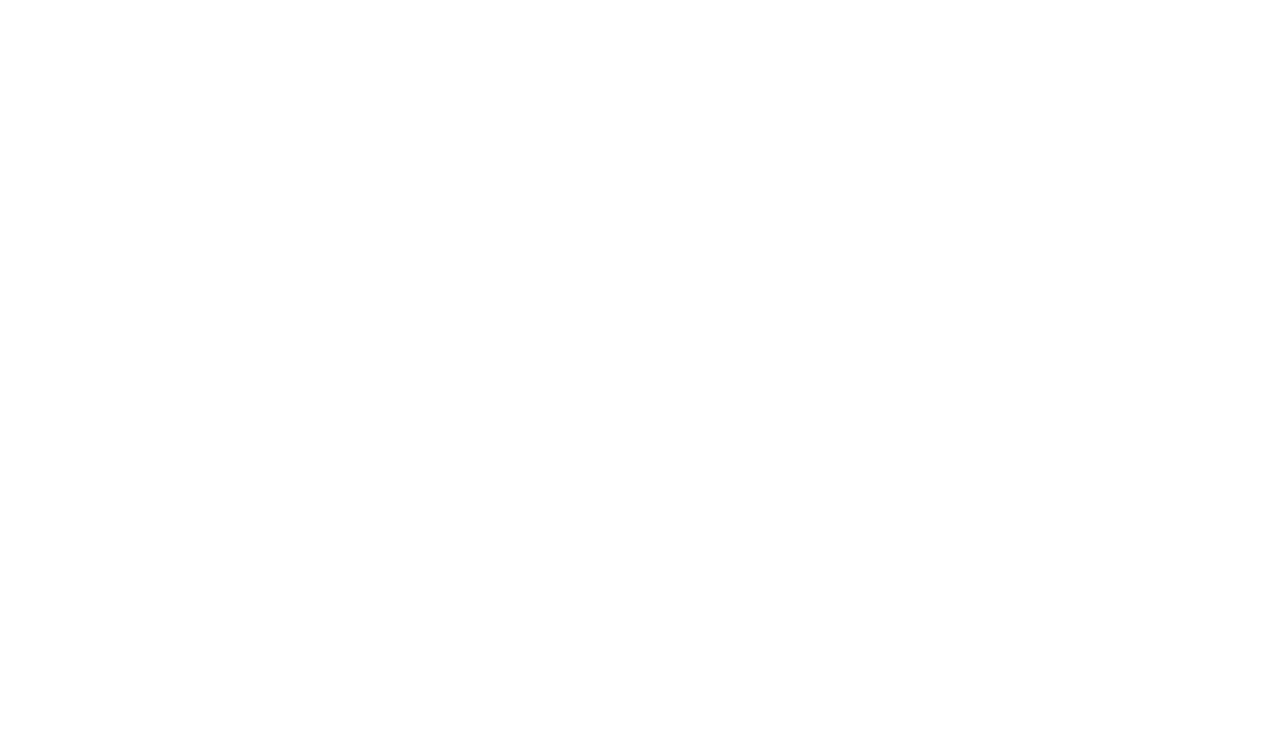
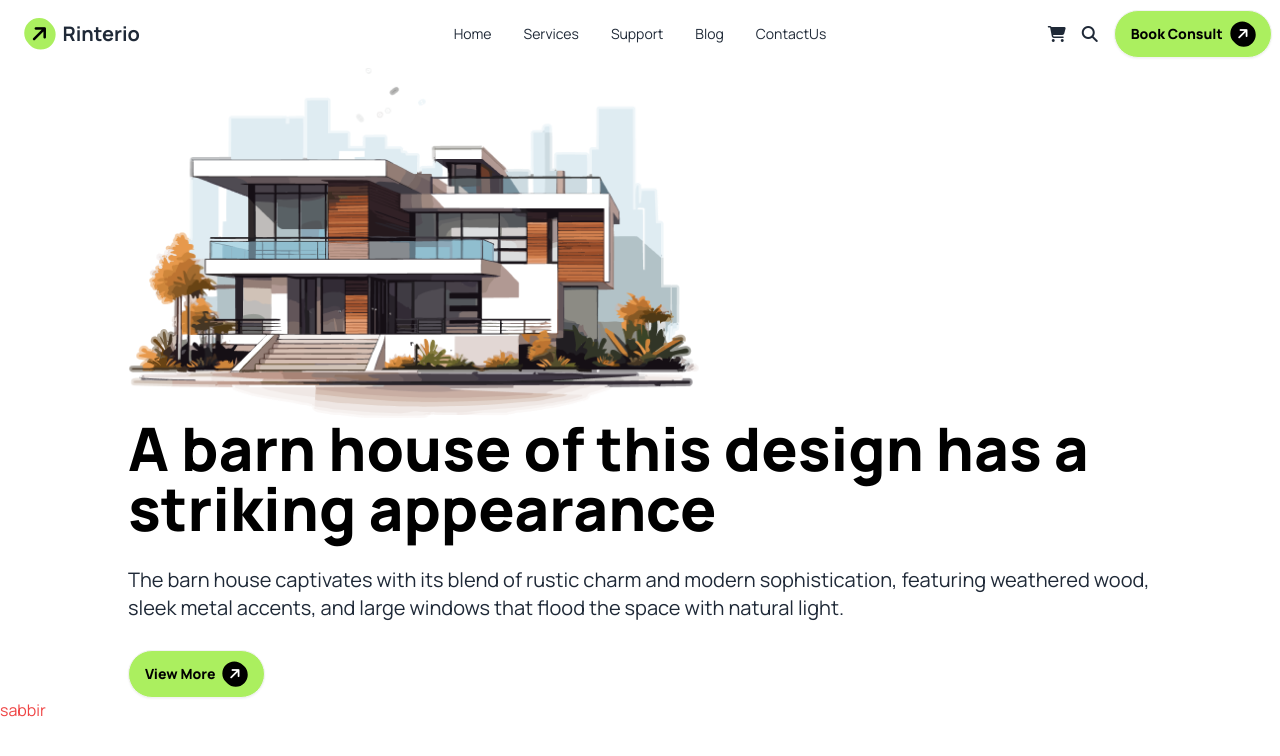
Before and after one commit to sabbirsolid/assignment-03, a plain HTML site: page index.html in a window 1280 px wide. Drawn offline with nearby package versions, Linux system fonts and the light colour scheme.

Commit message:
added header section

```diff
--- a/index.html
+++ b/index.html
@@ -1,18 +1,104 @@
 <!DOCTYPE html>
-<html lang="en">
+<html lang="en" data-theme="light">
 <head>
     <meta charset="UTF-8">
     <meta name="viewport" content="width=device-width, initial-scale=1.0">
     <title>Rinterio</title>
+     <!-- daisyUI CDN -->
+     <link href="https://cdn.jsdelivr.net/npm/daisyui@4.12.10/dist/full.min.css" rel="stylesheet" type="text/css" />
+     <script src="https://cdn.tailwindcss.com"></script>
+    <!-- Google Fonts -->
+    <link rel="preconnect" href="https://fonts.googleapis.com">
+    <link rel="preconnect" href="https://fonts.gstatic.com" crossorigin>
+    <link href="https://fonts.googleapis.com/css2?family=Manrope:wght@200..800&display=swap" rel="stylesheet">
+    <!-- font awesome -->
+    <script src="https://kit.fontawesome.com/c9679f0948.js" crossorigin="anonymous"></script>
+    <!-- color primary -->
+    <script>
+        tailwind.config = {
+          theme: {
+            extend: {
+              colors: {
+                'green-primary': '#ABEF5F',
+                'gray-text': '#494949',
+              }
+            }
+          }
+        }
+      </script>
+    <style>
+        .manrope-primary {
+    font-family: "Manrope", sans-serif;
+    }
+    </style>
 </head>
-<body>
+<body class="manrope-primary">
     <!-- Header  -->
      <header>
+        <nav>
+            <div class="navbar bg-base-100">
+                <div class="navbar-start">
+                  <div class="dropdown">
+                    <div tabindex="0" role="button" class="btn btn-ghost lg:hidden">
+                      <svg
+                        xmlns="http://www.w3.org/2000/svg"
+                        class="h-5 w-5"
+                        fill="none"
+                        viewBox="0 0 24 24"
+                        stroke="currentColor">
+                        <path
+                          stroke-linecap="round"
+                          stroke-linejoin="round"
+                          stroke-width="2"
+                          d="M4 6h16M4 12h8m-8 6h16" />
+                      </svg>
+                    </div>
+                    <ul
+                      tabindex="0"
+                      class="menu menu-sm dropdown-content bg-base-100 rounded-box z-[1] mt-3 w-52 p-2 shadow">
+                      <li><a>Home</a></li>
+                    <li><a>Services</a></li>
+                    <li><a>Support</a></li>
+                    <li><a>Blog</a></li>
+                    <li><a>ContactUs</a></li>
+                    </ul>
+                  </div>
 
+                  <a class="btn btn-ghost text-xl font-bold"><i class="fa-solid fa-arrow-right -rotate-45 bg-green-primary text-black p-1.5 rounded-full"></i>Rinterio</a>
+                </div>
+                <div class="navbar-center hidden lg:flex">
+                  <ul class="menu menu-horizontal px-1">
+                    <li><a>Home</a></li>
+                    <li><a>Services</a></li>
+                    <li><a>Support</a></li>
+                    <li><a>Blog</a></li>
+                    <li><a>ContactUs</a></li>
+                  </ul>
+                </div>
+                <div class="navbar-end space-x-4 ">
+                    <i class="fa-solid fa-cart-shopping"></i>
+                    <i class="fa-solid fa-magnifying-glass"></i>
+                  <a class="btn bg-green-primary text-black font-extrabold rounded-3xl">Book Consult <i class="fa-solid fa-arrow-right -rotate-45 bg-black text-white p-1.5 rounded-full"></i></a>
+                </div>
+              </div>
+        </nav>
+        <div class=" mx-auto w-4/5">
+            <!-- img -->
+             <div class="">
+                <img src="./assets/banner.png" alt="">
+             </div>
+             <!-- information -->
+              <div class="space-y-7">
+                <h1 class="lg:text-6xl text-4xl text-black font-extrabold">A barn house of this design has a striking appearance</h1>
+                <p class="gray-text text-xl">The barn house captivates with its blend of rustic charm and modern sophistication, featuring weathered wood, sleek metal accents, and large windows that flood the space with natural light.</p>
+                <a class="btn bg-green-primary text-black font-extrabold rounded-3xl">View More<i class="fa-solid fa-arrow-right -rotate-45 bg-black text-white p-1.5 rounded-full"></i></a>
+              </div>
+        </div>
      </header>
-     <!-- main section -->
       <main>
-
+        <section>
+            <h1 class="lg:text-red-500 text-blue-500">sabbir</h1>
+        </section>
       </main>
       <!-- footer -->
        <footer>
--- /dev/null
+++ b/tailwind.config.js
@@ -0,0 +1,8 @@
+/** @type {import('tailwindcss').Config} */
+module.exports = {
+    content: ["./src/**/*.{html,js}"],
+    theme: {
+      extend: {},
+    },
+    plugins: [],
+  }
```
